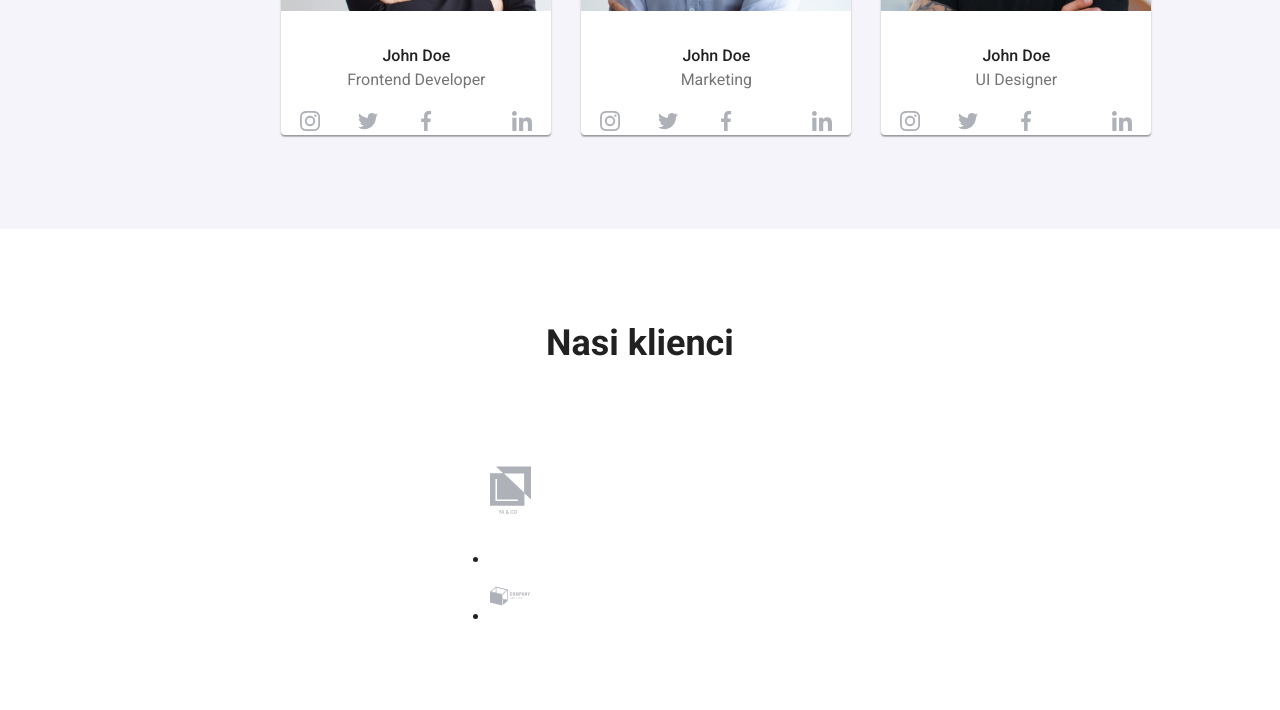
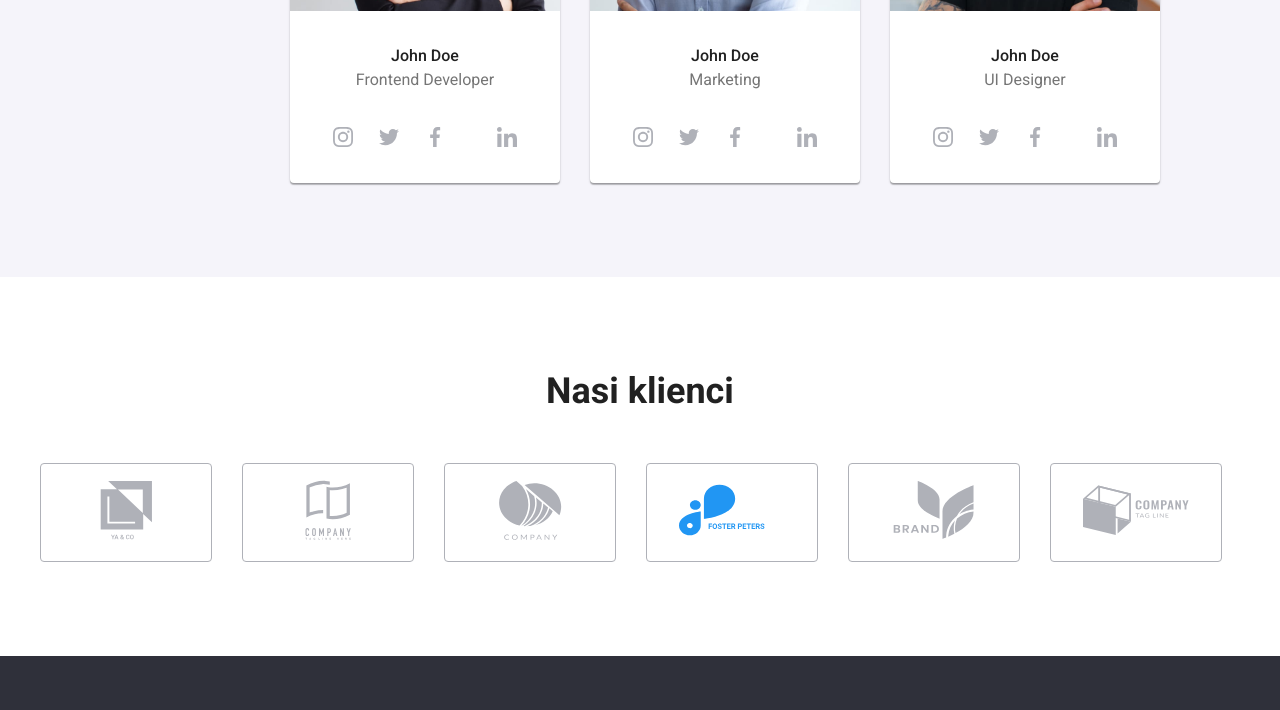
Before and after one commit to jakunowa/goit-markup-hw-04, a plain HTML site: page index.html in a window 1280 px wide. Shown: the part 2030-2740 px from the top of the page. Drawn offline with nearby package versions, Linux system fonts and the light colour scheme.

Commit message:
poprawka

```diff
--- a/css/style.css
+++ b/css/style.css
@@ -301,12 +301,22 @@ header {
   padding: 25px 102.34px;
   margin-bottom: 30px;
   background: #F5F4FA;
-border-radius: 4px;}|
+border-radius: 4px;}
 
 .social-icons-container{
-margin-top:16px;
-padding:0 32px;}
+Padding-left:30px;
+padding-right:30px;
+padding-top:16px;
+padding-bottom:32px;}
 
-.social-icons{color:red;
 
-  }
+.li-clients{
+  border: 1px solid
+ #AFB1B8;
+ border-radius: 4px;
+ padding:16px 32px;
+ margin-right:30px;}
+
+ .social-icon{
+  padding-top:11px;
+ }
--- a/index.html
+++ b/index.html
@@ -175,21 +175,22 @@
                 <figcaption>
                   <h3 class="h3-secondary">John Doe</h3>
                   <p class="p-description">Product Designer</p>
-                </figcaption>
-                <ul class="ul-main ul-flex ">
-                  <a   href="#" class="social-icons-container"><svg  class="social-icons" width="20" height="20">
+                </figcaption><div class="social-icons-container">
+                  <ul class="ul-main ul-flex "><li>
+                    <a   href="#" ><svg width="20" height="20">
                     <use href="./images/icons.svg#icon-instagram-2"></use>
                   </svg></a></li>
-              <li><a href="#" class="social-icons-container"><svg class="social-icons" width="20" height="20">
+                <li><a href="#"><svg width="20" height="20">
                   <use href="./images/icons.svg#icon-twitter-1"></use>
                 </svg></a></li>
-              <li><a href="#" class="social-icons-container"><svg class="social-icons" width="20" height="20">
+                <li><a href="#"><svg width="20" height="20">
                   <use href="./images/icons.svg#icon-facebook-1"></use>
                 </svg></li>
-              <li><a href="#" class="social-icons-container"><svg class="social-icons" width="20" height="20">
+                <li><a href="#"><svg width="20" height="20">
                   <use href="./images/icons.svg#icon-linkedin-1"></use>
                 </svg></a></li>
-            </ul>
+              </ul></div>
+
               </figure>
             </li>
             <li class="li-team">
@@ -203,20 +204,21 @@
                 <figcaption>
                   <h3 class="h3-secondary">John Doe</h3>
                   <p class="p-description">Frontend Developer</p>
-                </figcaption><ul class="ul-main ul-flex ">
-                  <a   href="#" class="social-icons-container"><svg  class="social-icons" width="20" height="20">
+                </figcaption><div class="social-icons-container">
+                  <ul class="ul-main ul-flex "><li>
+                    <a   href="#" ><svg width="20" height="20">
                     <use href="./images/icons.svg#icon-instagram-2"></use>
                   </svg></a></li>
-              <li><a href="#" class="social-icons-container"><svg class="social-icons" width="20" height="20">
+                <li><a href="#"><svg width="20" height="20">
                   <use href="./images/icons.svg#icon-twitter-1"></use>
                 </svg></a></li>
-              <li><a href="#" class="social-icons-container"><svg class="social-icons" width="20" height="20">
+                <li><a href="#"><svg width="20" height="20">
                   <use href="./images/icons.svg#icon-facebook-1"></use>
                 </svg></li>
-              <li><a href="#" class="social-icons-container"><svg class="social-icons" width="20" height="20">
+                <li><a href="#"><svg width="20" height="20">
                   <use href="./images/icons.svg#icon-linkedin-1"></use>
                 </svg></a></li>
-            </ul>
+              </ul></div>
               </figure>
             </li>
             <li class="li-team">
@@ -230,20 +232,21 @@
                 <figcaption>
                   <h3 class="h3-secondary">John Doe</h3>
                   <p class="p-description">Marketing</p>
-                </figcaption><ul class="ul-main ul-flex ">
-                  <a   href="#" class="social-icons-container"><svg  class="social-icons" width="20" height="20">
+                </figcaption><div class="social-icons-container">
+                  <ul class="ul-main ul-flex ">
+                    <a   href="#" ><svg width="20" height="20">
                     <use href="./images/icons.svg#icon-instagram-2"></use>
                   </svg></a></li>
-              <li><a href="#" class="social-icons-container"><svg class="social-icons" width="20" height="20">
+                <li><a href="#"><svg width="20" height="20">
                   <use href="./images/icons.svg#icon-twitter-1"></use>
                 </svg></a></li>
-              <li><a href="#" class="social-icons-container"><svg class="social-icons" width="20" height="20">
+                <li><a href="#"><svg width="20" height="20">
                   <use href="./images/icons.svg#icon-facebook-1"></use>
                 </svg></li>
-              <li><a href="#" class="social-icons-container"><svg class="social-icons" width="20" height="20">
+                <li><a href="#"><svg width="20" height="20">
                   <use href="./images/icons.svg#icon-linkedin-1"></use>
                 </svg></a></li>
-            </ul>
+              </ul></div>
               </figure>
             </li>
             <li>
@@ -258,47 +261,49 @@
                   <h3 class="h3-secondary">John Doe</h3>
                   <p class="p-description">UI Designer</p>
                   <li>
-                </figcaption><ul class="ul-main ul-flex ">
-                    <a   href="#" class="social-icons-container"><svg  class="social-icons" width="20" height="20">
+                </figcaption><div class="social-icons-container">
+                  <ul class="ul-main ul-flex ">
+                    <a   href="#" ><svg width="20" height="20">
                     <use href="./images/icons.svg#icon-instagram-2"></use>
                   </svg></a></li>
-                <li><a href="#" class="social-icons-container"><svg class="social-icons" width="20" height="20">
+                <li><a href="#"><svg width="20" height="20">
                   <use href="./images/icons.svg#icon-twitter-1"></use>
                 </svg></a></li>
-                <li><a href="#" class="social-icons-container"><svg class="social-icons" width="20" height="20">
+                <li><a href="#"><svg width="20" height="20">
                   <use href="./images/icons.svg#icon-facebook-1"></use>
                 </svg></li>
-                <li><a href="#" class="social-icons-container"><svg class="social-icons" width="20" height="20">
+                <li><a href="#"><svg width="20" height="20">
                   <use href="./images/icons.svg#icon-linkedin-1"></use>
                 </svg></a></li>
-              </ul>
+              </ul></div>
               </figure>
             </li>
           </ul>
         </div>
       </section>
-      <section class="section-about section">
+      <section class="section-clients section">
 
-        <div class="container flex-main">
+        <div class="container flex-main" >
           <h2 class="h2-main">Nasi klienci</h2>
-          <ul>
-            <li>
-              <svg  width="41" height="46,7"><use href="./images/icons.svg#icon-group--kopia"></use></svg>
+          <ul class="ul-main ul-flex  li-clients-ul">
+
+            <li class="li-clients">
+              <svg  width="106" height="60"><use href="./images/icons.svg#icon-group--kopia"></use></svg>
             </li>
-            <li>
-              <svg width="40" height="52"><use href="./images/icons.svg#icon-group-16"></use></svg>
+            <li class="li-clients">
+              <svg width="106" height="60"><use href="./images/icons.svg#icon-group-1--kopia"></use></svg>
             </li>
-            <li>
-              <svg></svg>
+            <li class="li-clients">
+              <svg width="106" height="60"><use href="./images/icons.svg#icon-group-2--kopia"></use></svg>
             </li>
-            <li>
-              <svg></svg>
+            <li class="li-clients">
+              <svg width="106" height="60"><use href="./images/icons.svg#icon-Group-6-2"></use></svg>
             </li>
-            <li>
-              <svg></svg>
+            <li class="li-clients">
+              <svg width="106" height="60"><use href="./images/icons.svg#icon-group-3--kopia"></use></svg>
             </li>
-            <li>
-              <svg></svg>
+            <li class="li-clients">
+              <svg width="106" height="60"><use href="./images/icons.svg#icon-group-16"></use></svg>
             </li>
           </ul>
 
```
Lines whose indentation alone changed are shown as unchanged.
